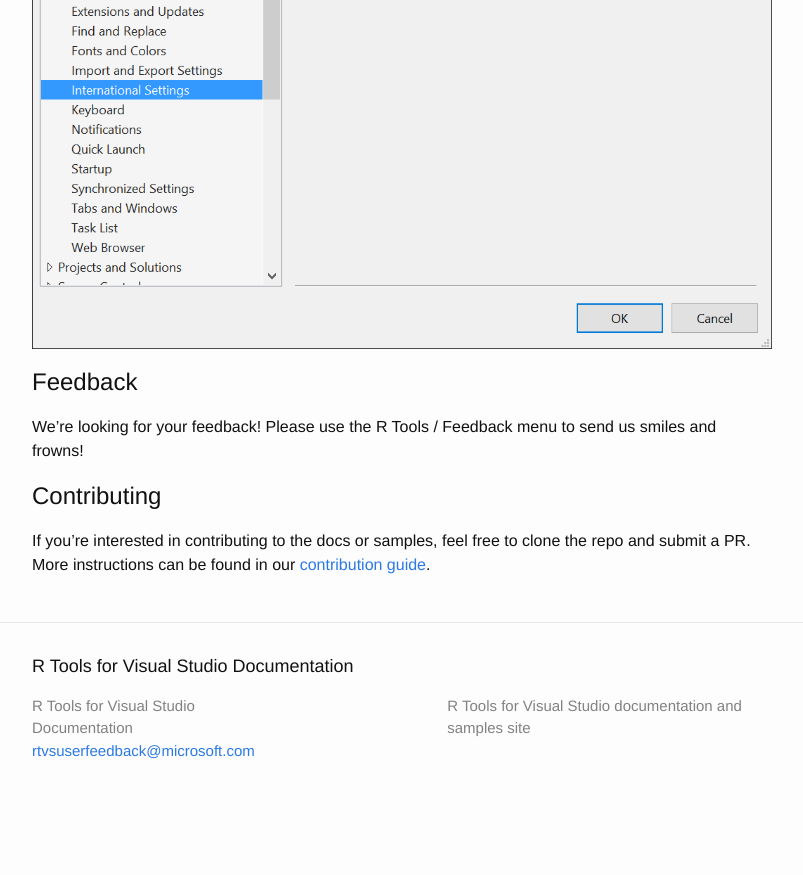
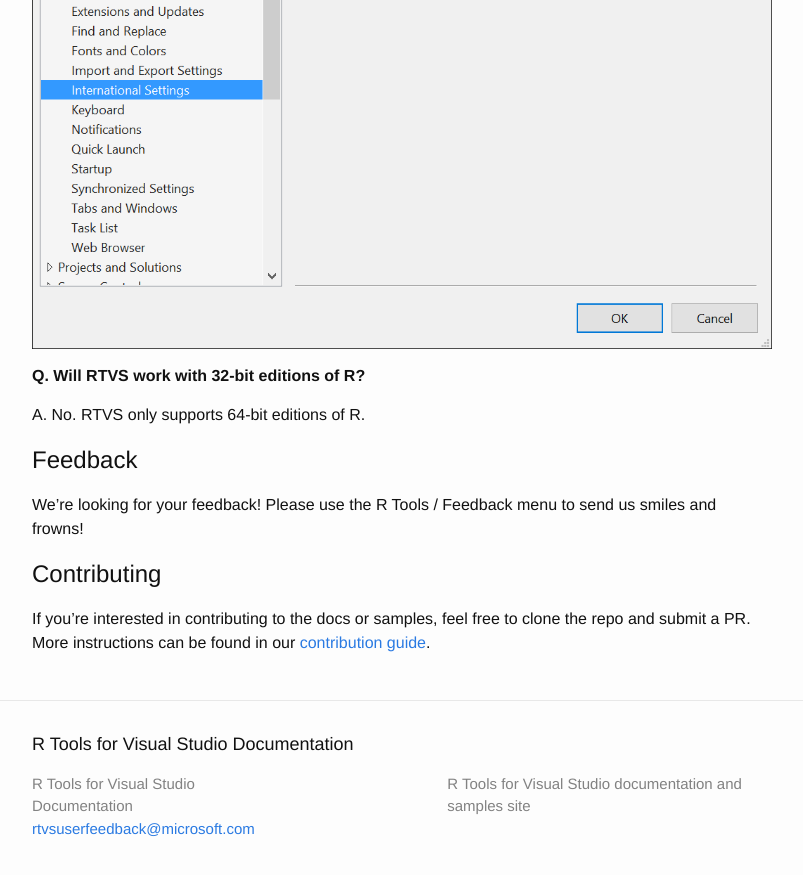
Before and after one commit to microsoft/RTVS-docs, a Jekyll site: the page built from index.md, in a window 1280 px wide and 900 px high, scrolled down 3274 px. Shown: the top 875 px of the window, without its empty margins (238-1041 px from the left). Built offline with Jekyll 4.4.1, drawn with Linux system fonts in a browser that asks for light colours; before the commit the page ends 4096 px from its top, so only the background shows below that.

Commit message:
adding 64 bit faq

```diff
--- a/index.md
+++ b/index.md
@@ -117,6 +117,10 @@
 
 ![](./media/FAQ-international-settings.png)
 
+**Q. Will RTVS work with 32-bit editions of R?**
+
+A. No. RTVS only supports 64-bit editions of R.
+
 ## Feedback
 
 We're looking for your feedback! Please use the R Tools / Feedback menu to send
```
